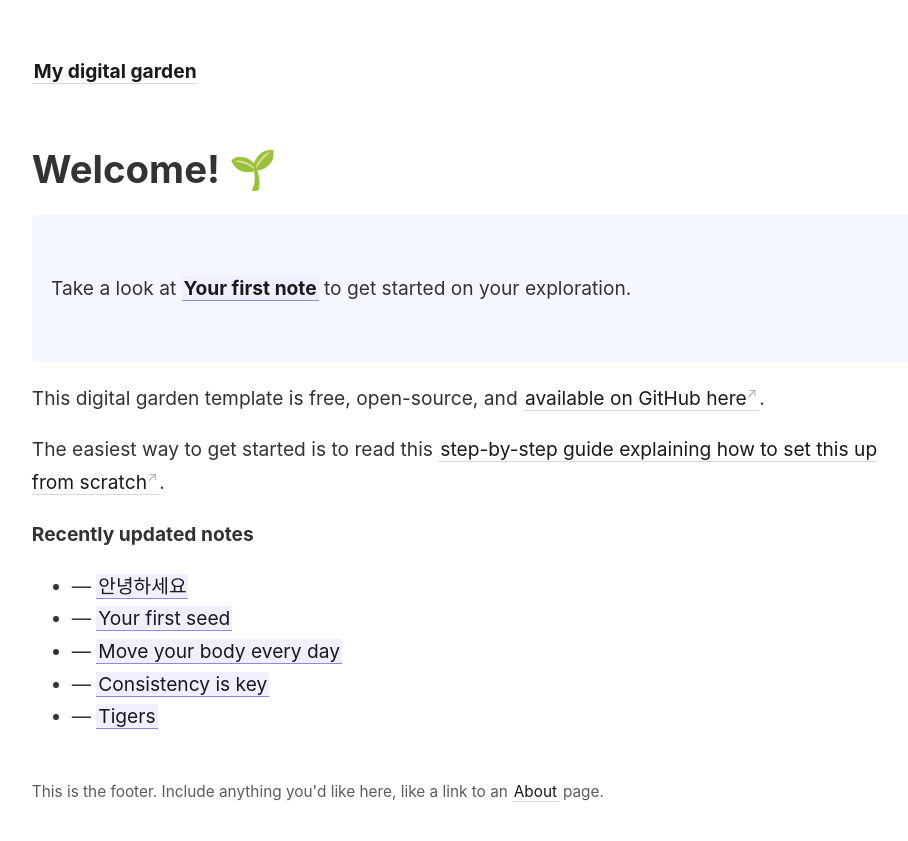
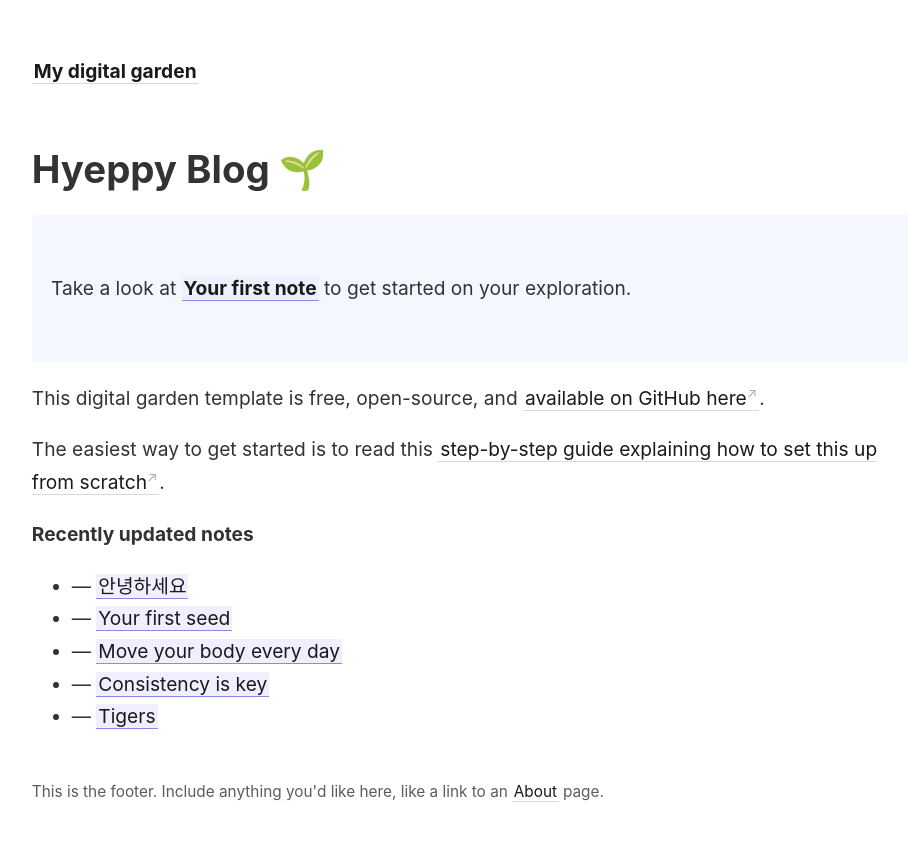
Before and after one commit to antcho1024/Hyeppy-Blog, a Jekyll site: the page built from _pages/index.md, in a window 1280 px wide. Shown: the top 841 px of the page, without its empty margins (45-953 px from the left). Built offline with Jekyll 4.4.1, drawn with Linux system fonts in a browser that asks for light colours.

Commit message:
Update index.md

```diff
--- a/_pages/index.md
+++ b/_pages/index.md
@@ -5,7 +5,7 @@ id: home
 permalink: /
 ---
 
-# Welcome! 🌱
+# Hyeppy Blog 🌱
 
 <p style="padding: 3em 1em; background: #f5f7ff; border-radius: 4px;">
   Take a look at <span style="font-weight: bold">[[Your first note]]</span> to get started on your exploration.
```
